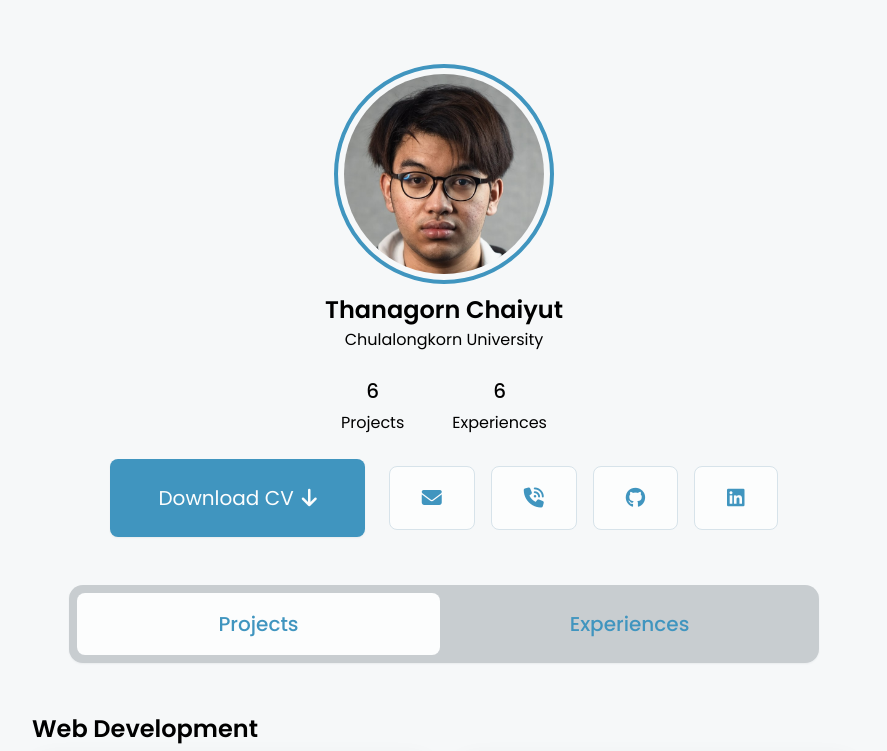
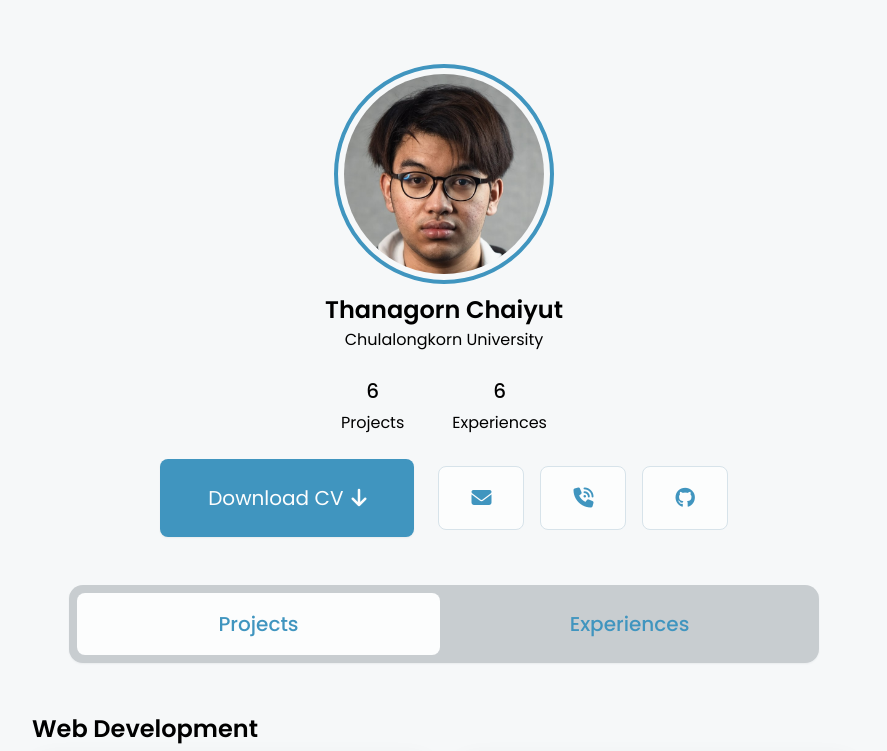
Before and after one commit to BadLuckZ/Project-MyPortfolio, a plain HTML site: page index.html in a window 1280 px wide. Shown: the top 751 px of the page, without its empty margins (196-1083 px from the left). Drawn offline with Linux system fonts and the light colour scheme.

Commit message:
fix: remove linkedin contact

```diff
--- a/index.html
+++ b/index.html
@@ -57,13 +57,6 @@
           >
             <i class="fa-brands fa-github"></i>
           </a>
-          <a
-            href="https://www.linkedin.com/in/thanagorn-chaiyut"
-            target="_blank"
-            class="sub-button"
-          >
-            <i class="fa-brands fa-linkedin"></i
-          ></a>
         </div>
       </div>
     </header>
```
